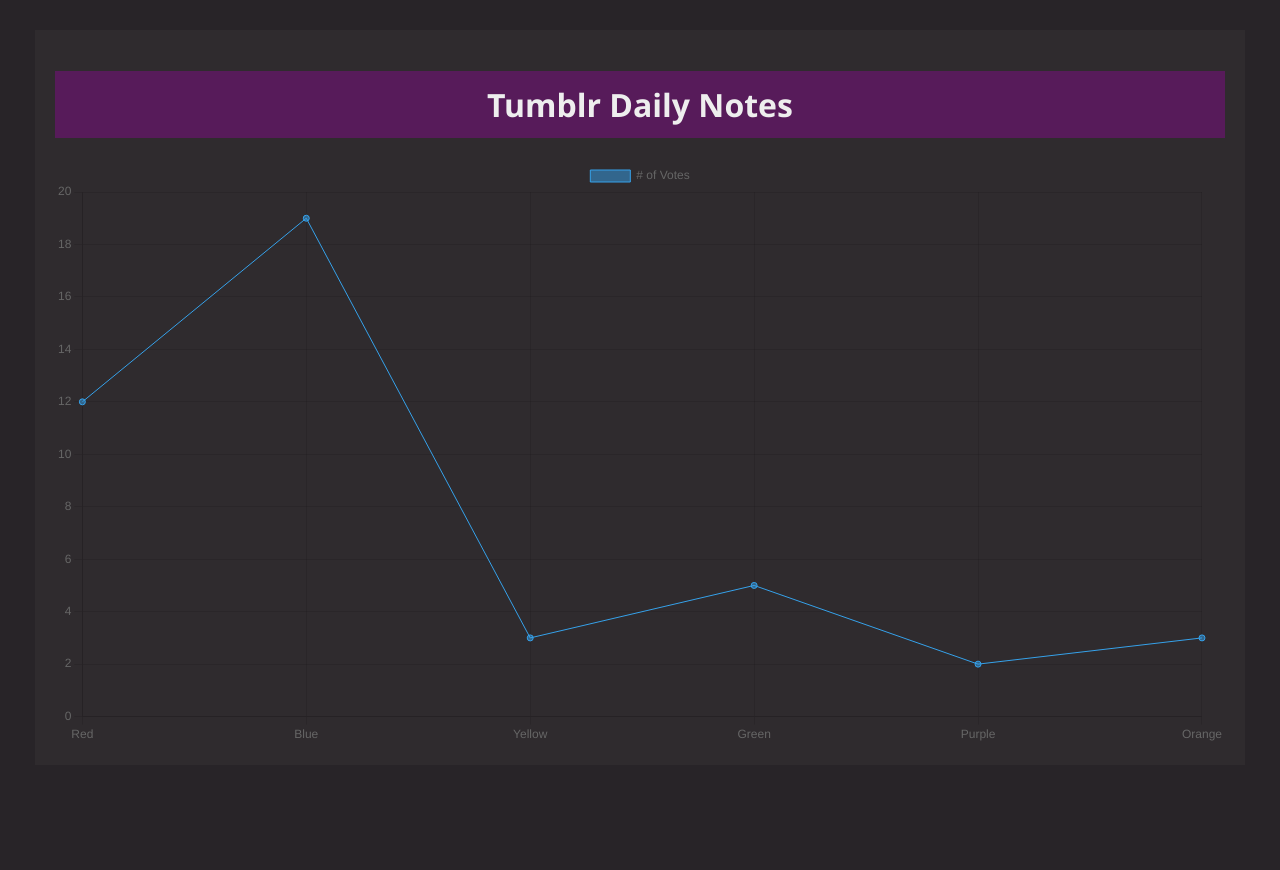
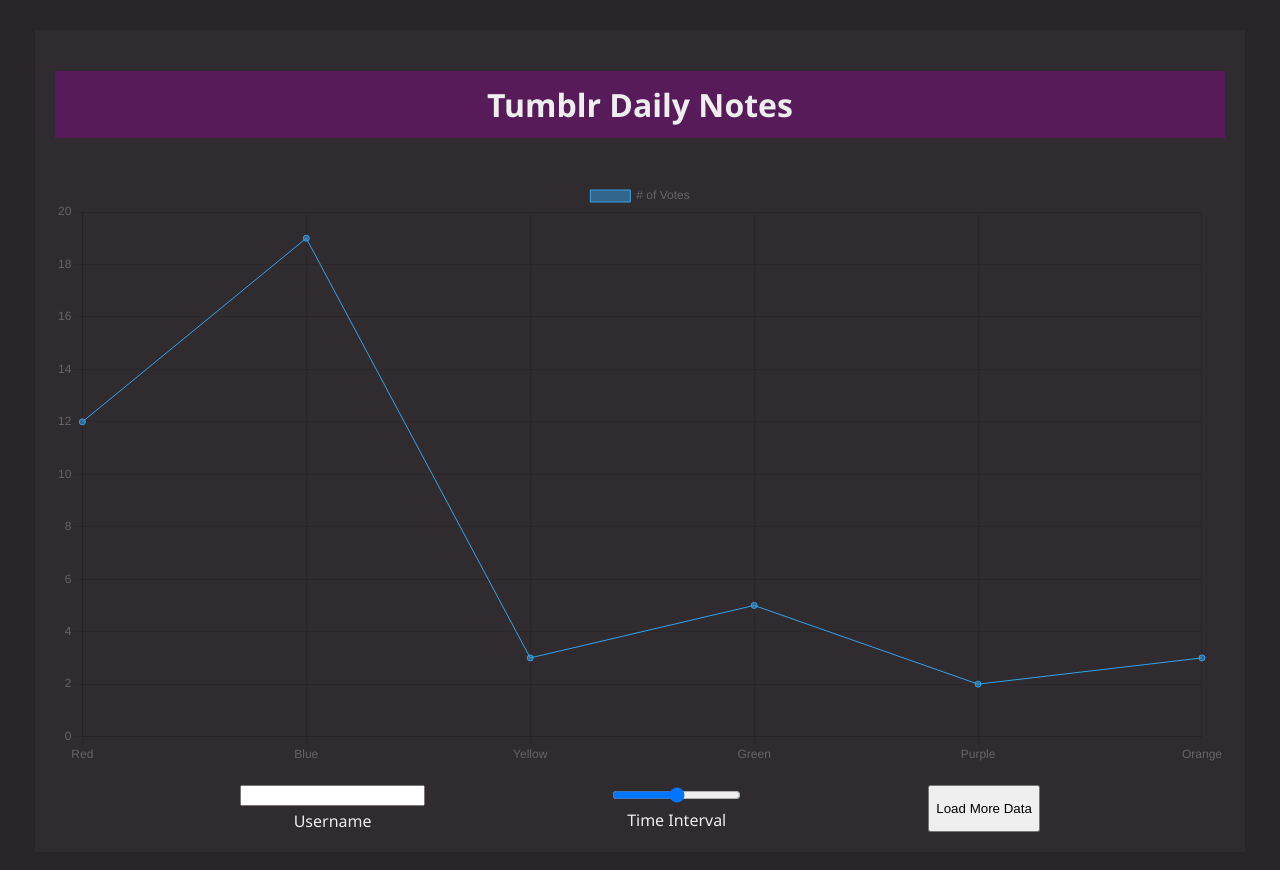
Before and after one commit to ronaldo-k/daily-notes, a plain HTML site: page index.html in a window 1280 px wide. Before the commit the page ends 800 px from the top, so only its background shows below. Drawn offline with nearby package versions, Linux system fonts and the light colour scheme.

Commit message:
Inserted user input fields

```diff
--- a/index.html
+++ b/index.html
@@ -6,12 +6,19 @@
 </head>
 <body>
 	<div class="main-display">
-		<div>
 			<h1>Tumblr Daily Notes</h1>
-		</div>
-		<div>
-			<canvas id='notes-chart'>
-			</canvas>
+			<canvas id='notes-chart'></canvas>
+		<div class="inputs">
+			<div class="labelled-input">
+				<input id="username-input" required type="text">
+				<label for="username-input"> Username </label>
+			</div>
+			<div class="labelled-input">
+				<input id="interval-input" type="range" min=60 max=360 step=30>
+				<label for="interval-input"> Time Interval </label>
+			</div>
+			<input id="load-data-input" type="button" value="Load More Data">
+
 		</div>
 	</div>
 	<script src="https://cdn.jsdelivr.net/npm/chart.js"></script>
--- a/styles.css
+++ b/styles.css
@@ -6,10 +6,28 @@
 
 }
 
-div.main-display {
+div {
+	display: flex;
+}
+
+.main-display {
 	background-color: #2f2b2e;
 	margin: 30px;
 	padding: 20px;
+	flex-direction: column;
+	row-gap: 20px;
+}
+
+.inputs {
+	flex-direction: row;
+	justify-content: space-evenly;
+}
+
+.labelled-input {
+	flex-direction: column;
+	align-items: center;
+	row-gap: 4px;
+
 }
 
 h1 {
```
